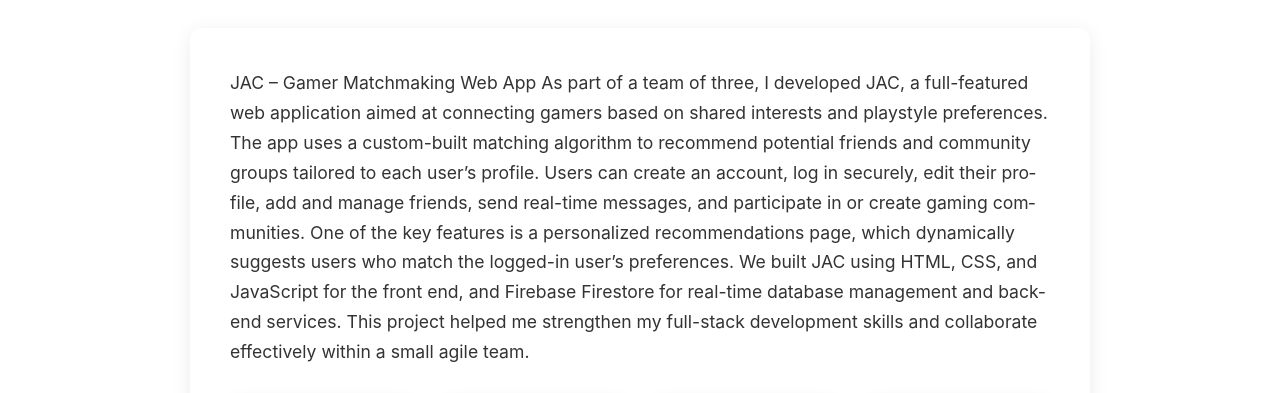
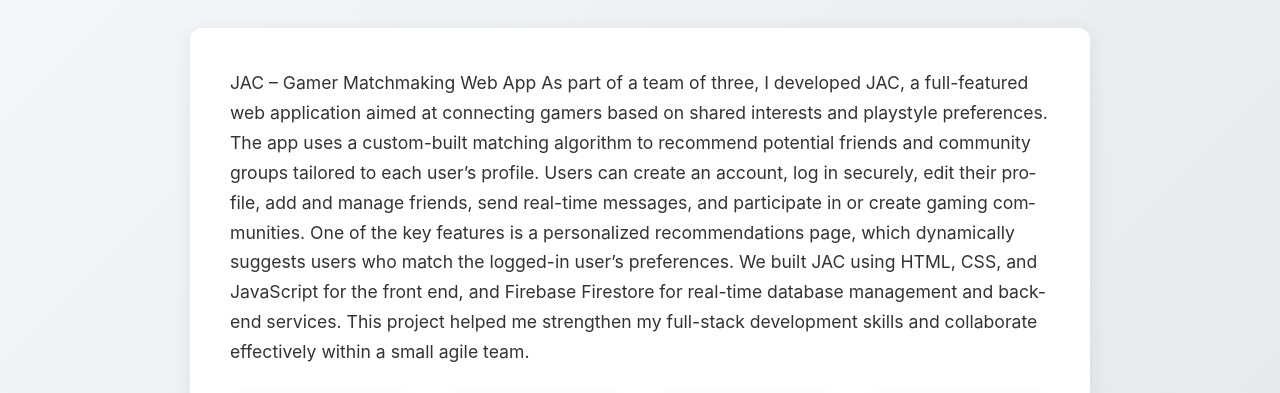
Before and after one commit to arshiaadamian/Personal-Portfolio, a plain HTML site: page projects/jac.html in a window 1280 px wide. Shown: the part 68-461 px from the top of the page. Drawn offline with nearby package versions, Linux system fonts and the light colour scheme.

Commit message:
added background colour to all the other subpages

```diff
--- a/style/BCITConnect.css
+++ b/style/BCITConnect.css
@@ -7,6 +7,7 @@
   display: flex;
   flex-direction: column;
   align-items: center;
+  background: linear-gradient(135deg, #f5f7fa 0%, #e4e8eb 100%);
 }
 
 .navbar {
--- a/style/jac.css
+++ b/style/jac.css
@@ -7,6 +7,7 @@
   display: flex;
   flex-direction: column;
   align-items: center;
+  background: linear-gradient(135deg, #f5f7fa 0%, #e4e8eb 100%);
 }
 
 .navbar {
```
